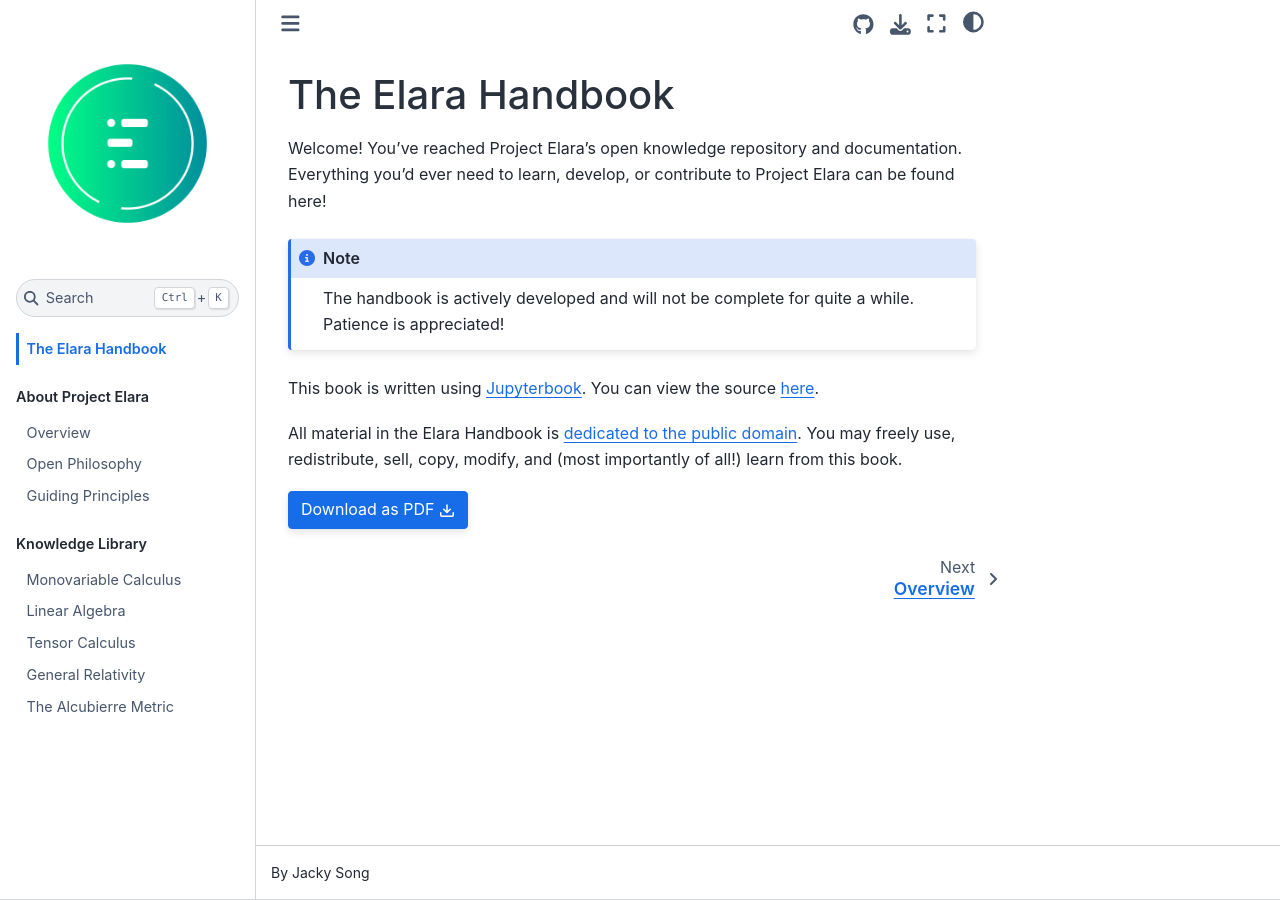
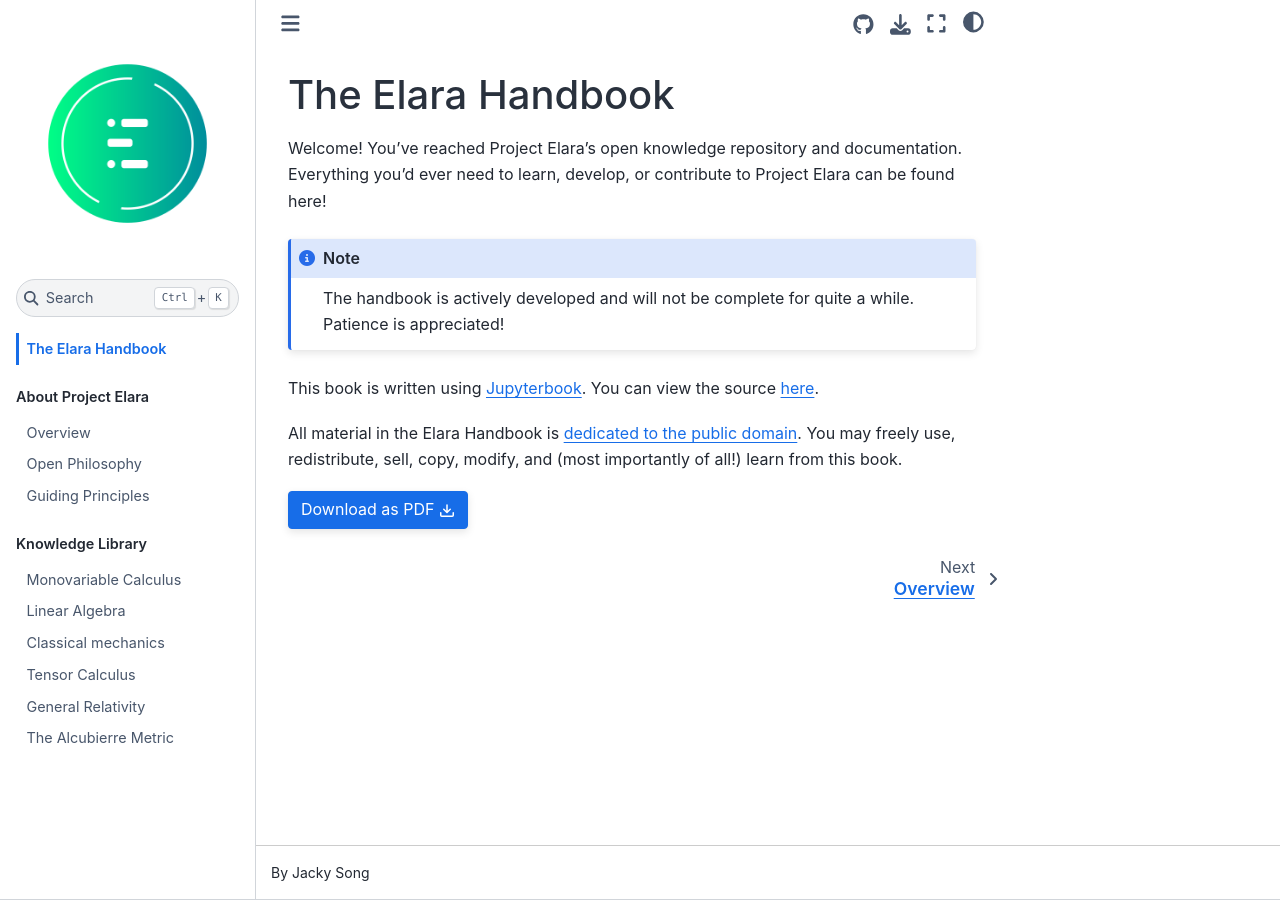
Before and after one commit to elaraproject/elara-handbook, a Jupyter Book: the page built from book/intro.md, in a window 1280 px wide. Built offline with Jupyter Book 1.0.4 settings and Sphinx 7.4.7 and the Sphinx Book theme 1.1.4, drawn with Linux system fonts in a browser that asks for light colours.

Commit message:
Added classical mechanics to toc

```diff
--- a/book/_toc.yml
+++ b/book/_toc.yml
@@ -13,6 +13,7 @@ parts:
   chapters:
   - file: knowledge-library/monovariable-calculus
   - file: knowledge-library/linear-algebra
+  - file: knowledge-library/classical-mechanics
   - file: knowledge-library/differential-geometry
   - file: knowledge-library/general-relativity
   - file: knowledge-library/alcubierre-metric-intro
```
